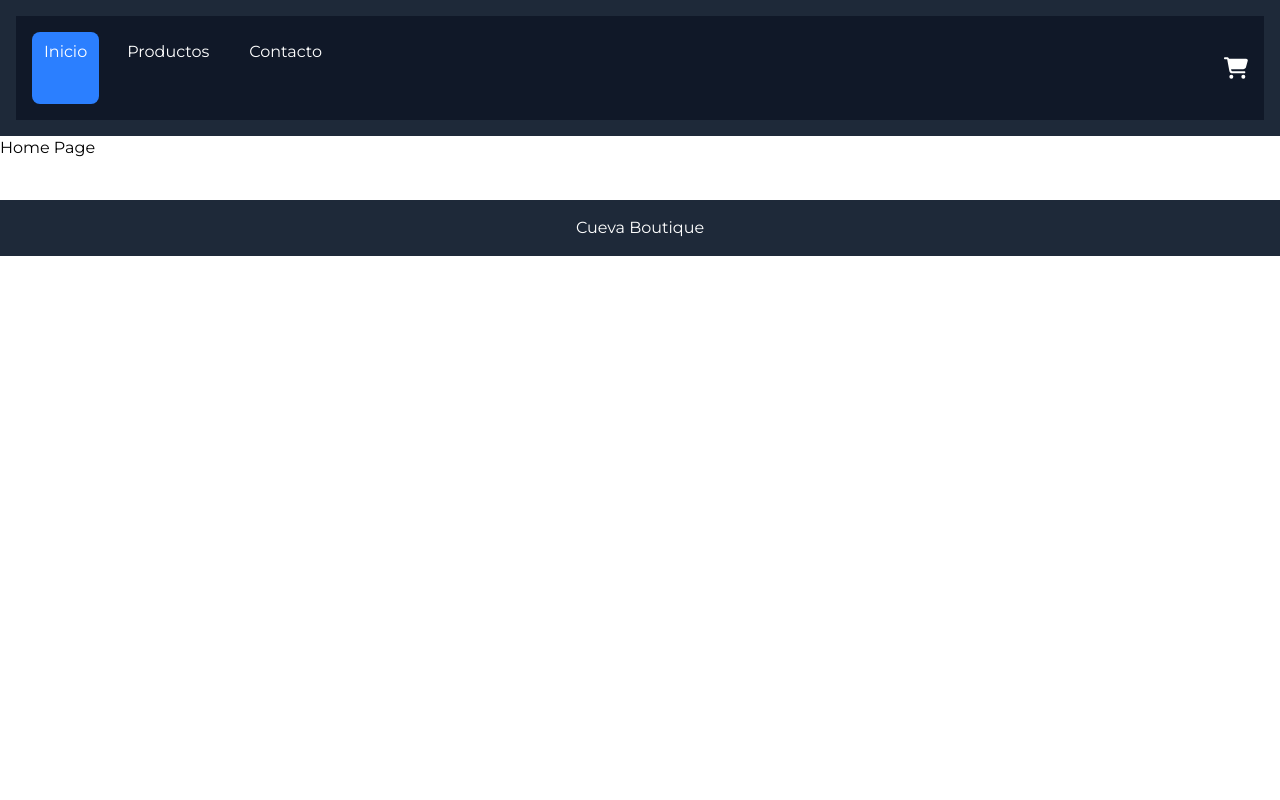
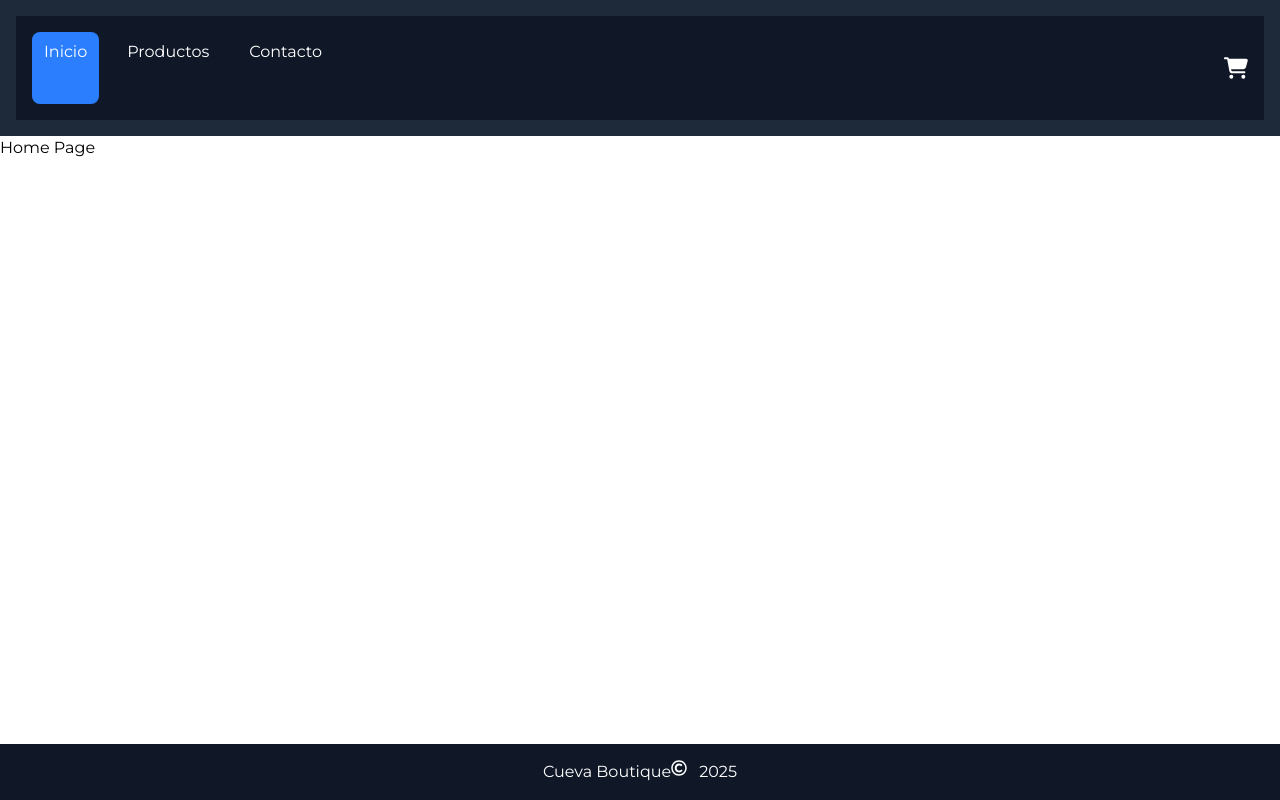
Before and after one commit to josnnydev/cueva-tienda, a Next.js app: page / in a window 1280 px wide. Built offline with nearby package versions, Linux system fonts and the light colour scheme; a web font is replaced by a local one.

Commit message:
footer fixed

```diff
--- a/app/components/Footer.tsx
+++ b/app/components/Footer.tsx
@@ -1,7 +1,7 @@
-
+import { FaRegCopyright } from "react-icons/fa";
 
 export default function Footer() {
   return (
-    <div className="bg-gray-800 text-white py-4  mt-10  text-center">Cueva Boutique</div>
+    <div className=" flex justify-center  fixed bottom-0 left-0 w-full bg-gray-900 text-white text-center p-4">Cueva Boutique <FaRegCopyright className="mr-3" /> 2025</div>
   )
 }
--- a/app/layout.tsx
+++ b/app/layout.tsx
@@ -16,11 +16,15 @@ export default function RootLayout({
   return (
     <html lang="en">
       <body
+
         className={`${monserrat.className} antialiased`}
       >
+        <main className="pb-16">
+
         <Header/>
         {children}
         <Footer/>
+        </main>
       </body>
     </html>
   );
```
